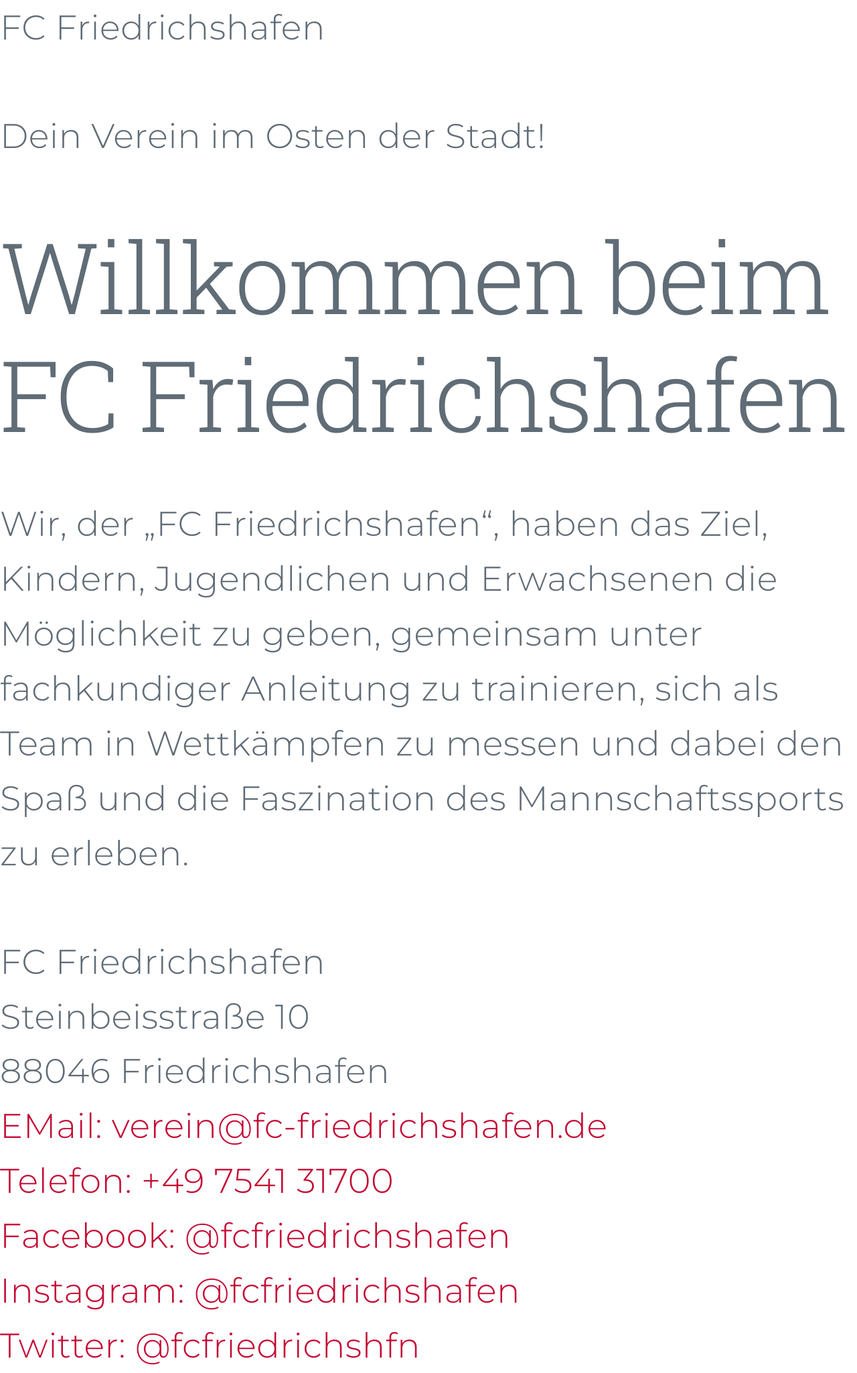
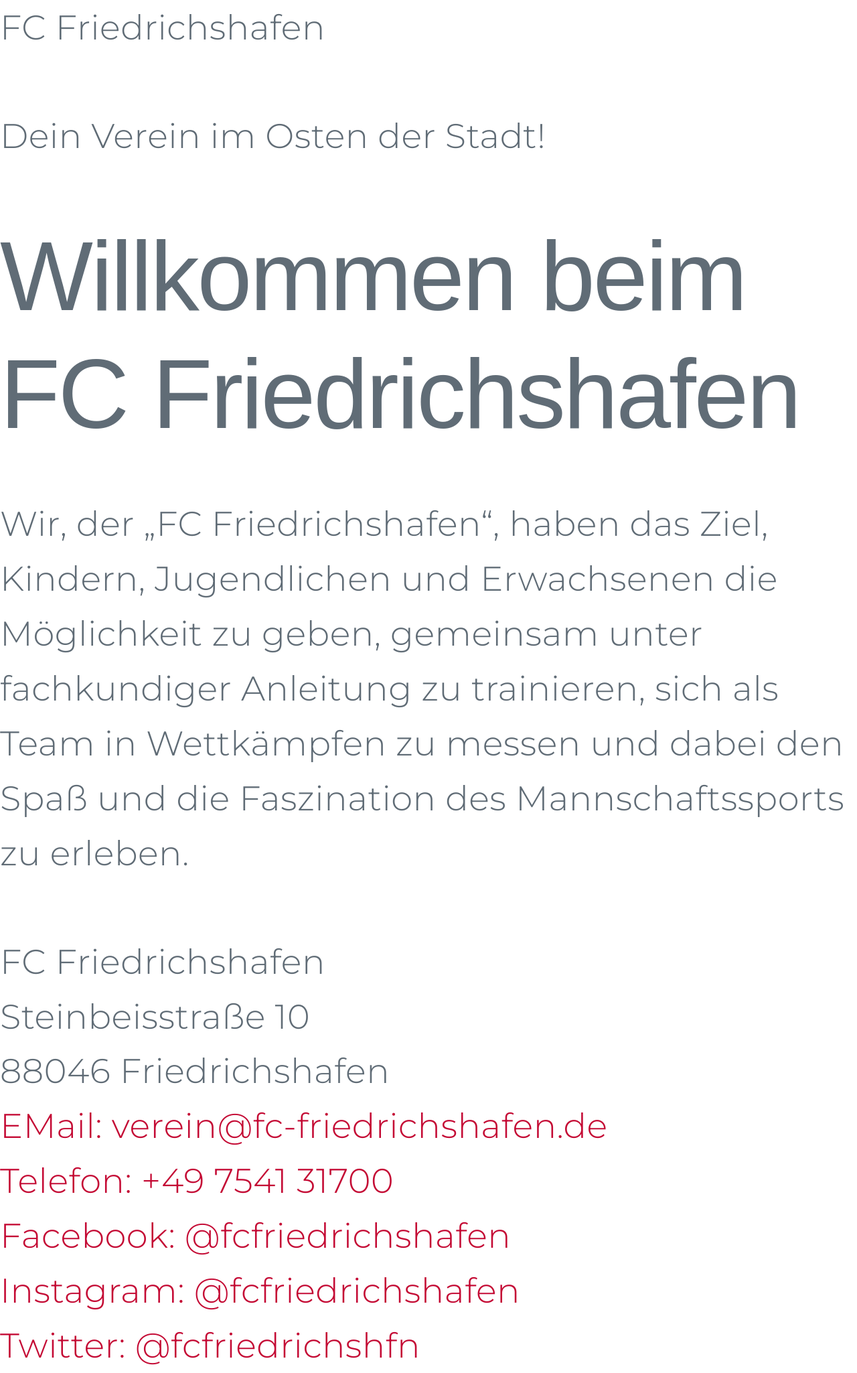
Before and after one commit to fcfn1967/fcfn1967.github.io, a Jekyll site: the page built from index.md, in a window 1280 px wide. Shown: the whole page at 67% size. Built offline with Jekyll 4.4.1, drawn with Linux system fonts in a browser that asks for light colours.

Commit message:
Update _Typography.sass

```diff
--- a/_sass/_Typography.sass
+++ b/_sass/_Typography.sass
@@ -15,7 +15,7 @@ h3,
 h4,
 h5,
 h6
-  font-family: 'Roboto Slab', serif
+  font-family: 'Source Sans Pro', sans-serif
   font-weight: 300
   letter-spacing: -.1rem
   margin-bottom: 2.0rem
```
